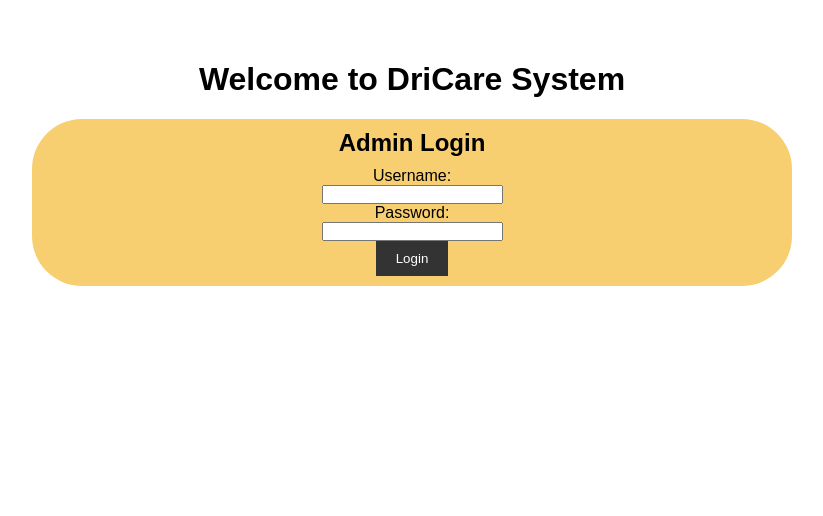
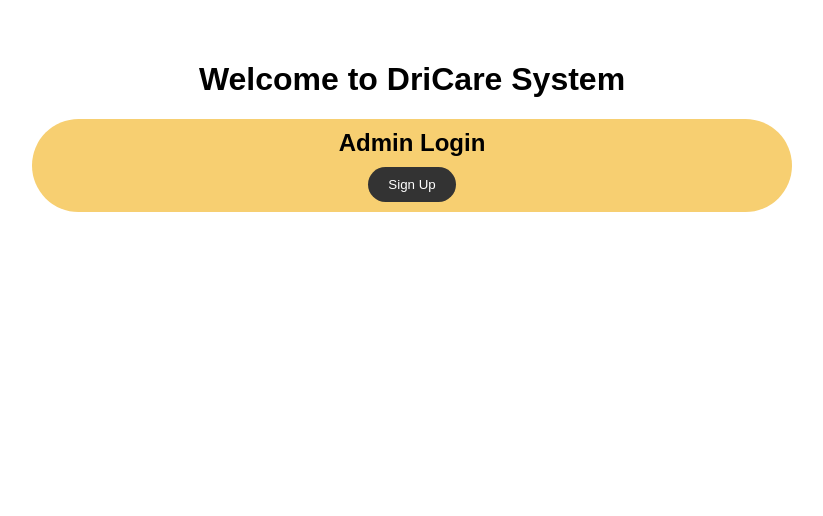
Before and after one commit to skyblue05/AlertDrive, a PHP site: page /login-signup.html in a window 1280 px wide. Shown: the part 199-715 px from the top of the page, without its empty margins (228-1051 px from the left). Run offline with PHP 8.4, Linux system fonts and the light colour scheme.

Commit message:
New Files added

```diff
--- a/app.js
+++ b/app.js
@@ -1,18 +1,36 @@
-// Function to handle Google login
-function handleGoogleLogin() {
-    // Implement your Google login functionality here
-    // For example, you can use the Google Sign-In API to handle the login process
-  }
+// Admin login form submission handler
+const adminLoginForm = document.querySelector('#admin-login-form');
+adminLoginForm.addEventListener('submit', function(event) {
+    event.preventDefault(); // Prevent form submission
 
-  // Function to fetch and display dashboard information
-  function fetchDashboardData() {
-    // Implement your code to fetch dashboard information from the backend
-    // Use AJAX or fetch API to make an API call to retrieve the data
-    // Update the HTML elements to display the retrieved data
-  }
+    // Get the entered username and password
+    const adminUsername = document.querySelector('#admin-username').value;
+    const adminPassword = document.querySelector('#admin-password').value;
 
-  // Event listener for Google login button
-  document.getElementById('google-login').addEventListener('click', handleGoogleLogin);
-
-  // Fetch and display dashboard data when the page loads
-  window.addEventListener('load', fetchDashboardData);
+    // Make an API request to validate admin credentials
+    // Replace 'api/admin-login' with the actual API endpoint for admin login
+    fetch('api/admin-login', {
+        method: 'POST',
+        body: JSON.stringify({ username: adminUsername, password: adminPassword }),
+        headers: {
+            'Content-Type': 'application/json'
+        }
+    })
+        .then(response => response.json())
+        .then(data => {
+            // Handle API response
+            if (data.success) {
+                // Admin authentication successful
+                // Redirect to admin dashboard page
+                window.location.href = 'admin-dashboard.html';
+            } else {
+                // Admin authentication failed
+                // Display error message or perform other actions
+                alert('Invalid admin credentials');
+            }
+        })
+        .catch(error => {
+            // Handle error
+            console.error('Error:', error);
+        });
+});
--- a/dashboard.html
+++ b/dashboard.html
@@ -15,7 +15,7 @@
         <nav>
             <ul>
                 <li><a href="index.html">Home</a></li>
-                <li id="dashboard" ><a href="dashboard.html">Dashboard</a></li>
+                <li><a href="dashboard.html">Dashboard</a></li>
                 <li><a href="login-signup.html">Login/Sign Up</a></li>
             </ul>
         </nav>
--- /dev/null
+++ b/data.json
@@ -0,0 +1,4 @@
+{
+    "drowsiness_count": 0,
+    "yawn_count": 0
+  }
--- a/index.html
+++ b/index.html
@@ -7,12 +7,6 @@
   <title>DriCare System</title>
   <link rel="stylesheet" href="styles.css">
   <link rel="icon" href="Icon.png">
-  <style>
-    #index {
-      background-color: whitesmoke;
-      border-radius: 25px;
-    }
-  </style>
 </head>
 
 <body>
--- a/login-signup.html
+++ b/login-signup.html
@@ -30,7 +30,10 @@
             margin-bottom: 51px;
             border-radius: 50px;
             padding: 10px;
+        }
 
+        button {
+            border-radius: 20px;
         }
     </style>
 </head>
@@ -42,10 +45,11 @@
             <ul>
                 <li><a href="index.html">Home</a></li>
                 <li><a href="dashboard.html">Dashboard</a></li>
-                <li id="login-li"><a href="login-signup.html">Login/Sign Up</a></li>
+                <li><a href="login-signup.html">Login/Sign Up</a></li>
             </ul>
         </nav>
     </header>
+
     <!-- Dashboard content goes here -->
 
     <main>
@@ -53,15 +57,15 @@
 
         <div id="admin-login">
             <h2>Admin Login</h2>
-            <form>
-                <!-- Admin login form fields -->
+            <form id="admin-login-form">
+                <!-- Admin login form fields
                 <label for="admin-username">Username:</label>
                 <input type="text" id="admin-username" name="admin-username" required>
 
                 <label for="admin-password">Password:</label>
                 <input type="password" id="admin-password" name="admin-password" required>
-
-                <button type="submit">Login</button>
+ -->
+                <button class="button" onclick="redirectToGoogleSignUp()">Sign Up</button>
             </form>
         </div>
 
@@ -69,87 +73,12 @@
 
     </main>
 
-
-
     <footer>
         <p>&copy; 2023 DriCare System. All rights reserved.</p>
     </footer>
-    <script>
-    // Admin login form submission handler
-            const adminLoginForm = document.querySelector('#admin-login form');
-            adminLoginForm.addEventListener('submit', function(event) {
-                event.preventDefault(); // Prevent form submission
+    <script src="app.js"></script>
 
-            // Get the entered username and password
-            const adminUsername = document.querySelector('#admin-username').value;
-            const adminPassword = document.querySelector('#admin-password').value;
-
-            // Make an API request to validate admin credentials
-            // Replace 'api/admin-login' with the actual API endpoint for admin login
-            fetch('api/admin-login', {
-                method: 'POST',
-            body: JSON.stringify({username: adminUsername, password: adminPassword }),
-            headers: {
-                'Content-Type': 'application/json'
-            }
-        })
-        .then(response => response.json())
-        .then(data => {
-            // Handle API response
-            if (data.success) {
-                // Admin authentication successful
-                // Redirect to admin dashboard page
-                window.location.href = 'admin-dashboard.html';
-            } else {
-                // Admin authentication failed
-                // Display error message or perform other actions
-                alert('Invalid admin credentials');
-            }
-        })
-        .catch(error => {
-                // Handle error
-                console.error('Error:', error);
-        });
-    });
-
-            // Driver login form submission handler
-            const driverLoginForm = document.querySelector('#driver-login form');
-            driverLoginForm.addEventListener('submit', function(event) {
-                event.preventDefault(); // Prevent form submission
-
-            // Get the entered username and password
-            const driverUsername = document.querySelector('#driver-username').value;
-            const driverPassword = document.querySelector('#driver-password').value;
-
-            // Make an API request to validate driver credentials
-            // Replace 'api/driver-login' with the actual API endpoint for driver login
-            fetch('api/driver-login', {
-                method: 'POST',
-            body: JSON.stringify({username: driverUsername, password: driverPassword }),
-            headers: {
-                'Content-Type': 'application/json'
-            }
-        })
-        .then(response => response.json())
-        .then(data => {
-            // Handle API response
-            if (data.success) {
-                // Driver authentication successful
-                // Redirect to driver dashboard page
-                window.location.href = 'driver-dashboard.html';
-            } else {
-                // Driver authentication failed
-                // Display error message or perform other actions
-                alert('Invalid driver credentials');
-            }
-        })
-        .catch(error => {
-                // Handle error
-                console.error('Error:', error);
-        });
-    });
-
-    </script>
 </body>
 
+
 </html>
--- a/styles.css
+++ b/styles.css
@@ -78,7 +78,6 @@ button:hover {
   grid-template-areas:
     'box-1 box-1 box-1 image1'
     'image2 box-2 box-2 box-2'
-    'footer footer footer footer'
   ;
   font-size: 21px;
 }
```
Also changed, not shown: script.js (+23 -0 lines).
